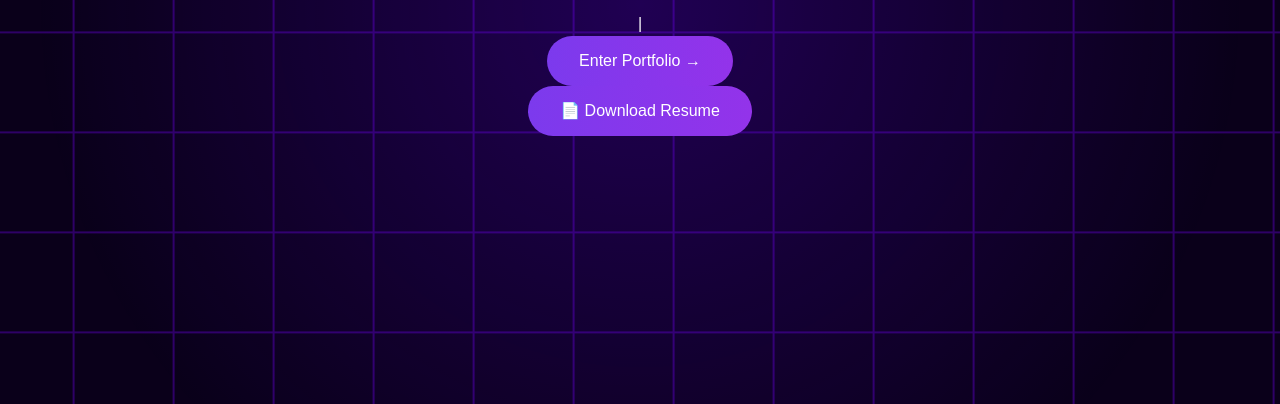
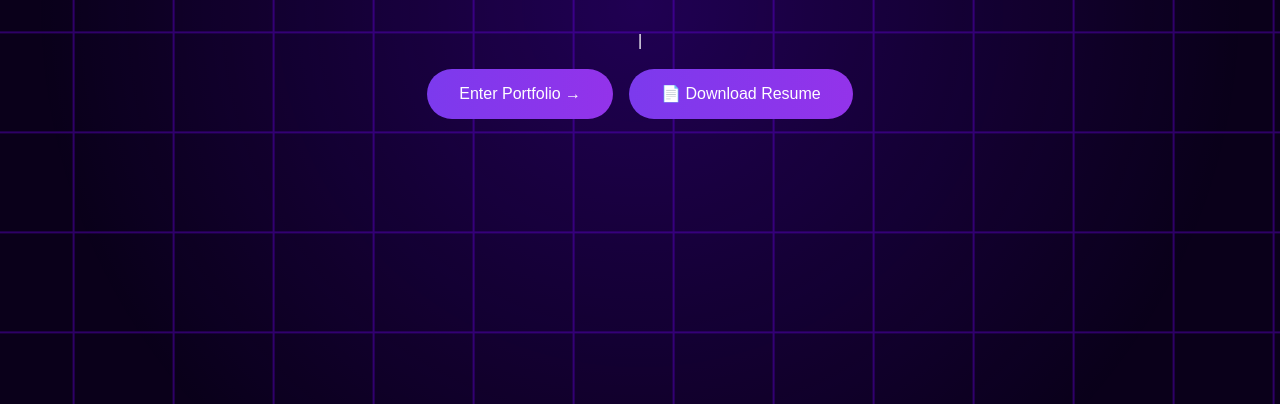
Before and after one commit to selvina123/selvina123.github.io, a plain HTML site: page index.html in a window 1280 px wide. Shown: the part 396-800 px from the top of the page. Drawn offline with nearby package versions, Linux system fonts and the light colour scheme.

Commit message:
Refactor links into a flex container

```diff
--- a/index.html
+++ b/index.html
@@ -79,10 +79,10 @@
       Hey, I’m Selvina Swarna
     </h2>
     <h3 id="typed" class="text-xl md:text-2xl text-purple-200 mb-8" data-aos="fade-up" data-aos-delay="200"></h3>
-    <a href="about.html" class="btn" data-aos="fade-up" data-aos-delay="400">Enter Portfolio →</a>
-    <a href="Selvina_Swarna_RESUME-CURRENT Final New.pdf" class="btn" download>📄 Download Resume</a>
-  </section>
-
+    <div class="flex gap-4 justify-center mt-4" data-aos="fade-up" data-aos-delay="500">
+  <a href="about.html" class="btn">Enter Portfolio →</a>
+  <a href="Selvina_Swarna_RESUME-CURRENT Final New.pdf" class="btn" download>📄 Download Resume</a>
+</div>
 
 
   <!-- Typed.js init -->
```
